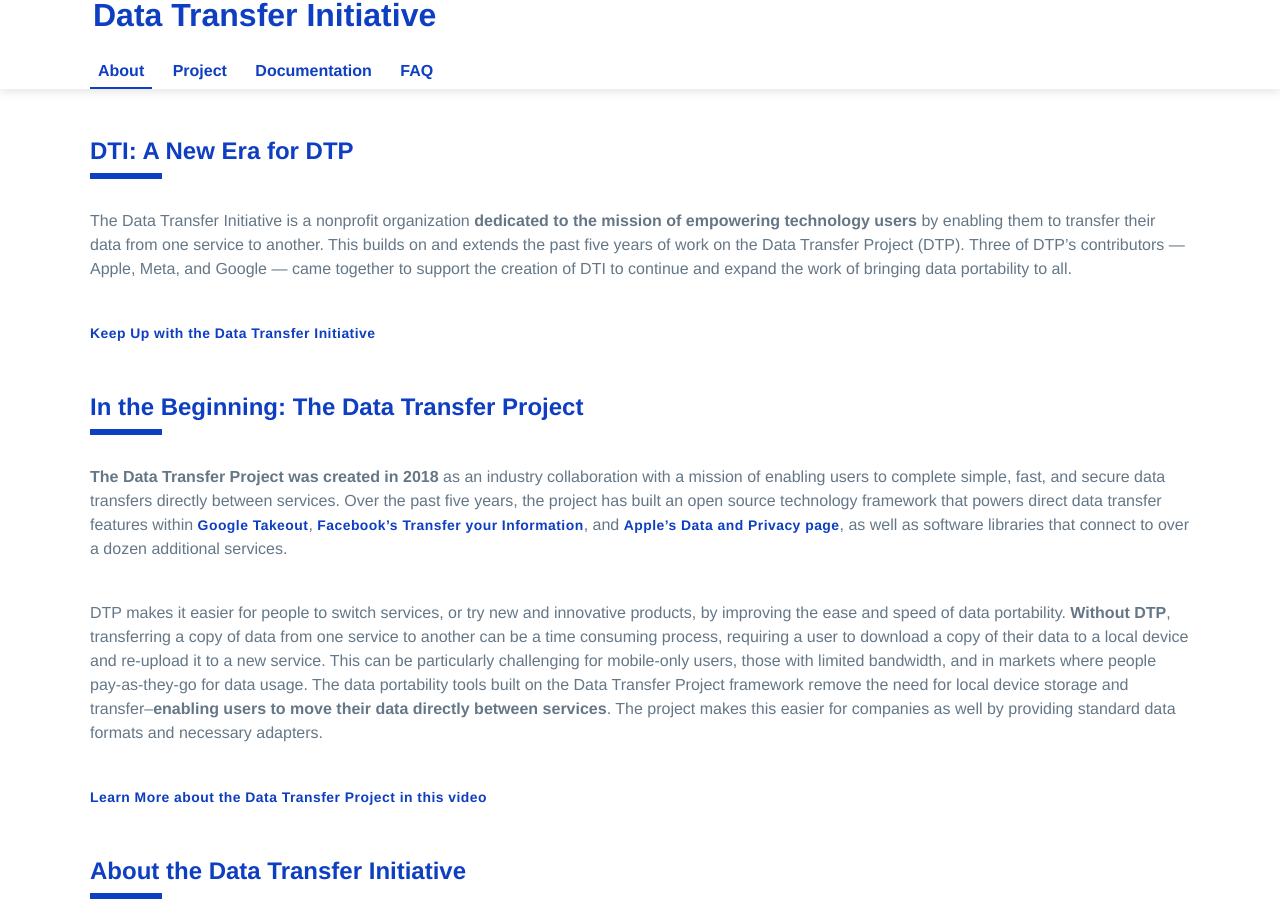
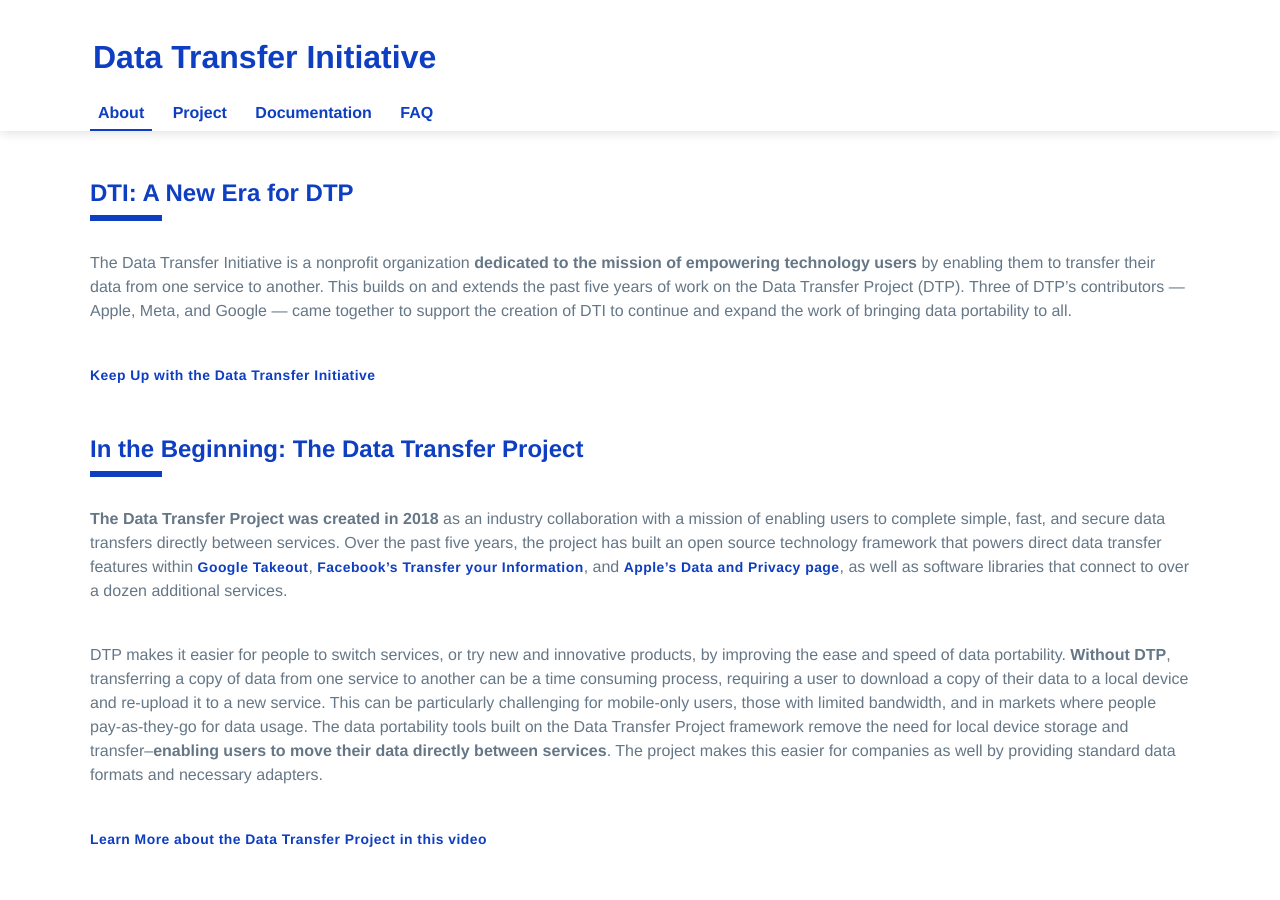
Before and after one commit to dtinit/dtinit.github.io, a Jekyll site: the page built from index.md, in a window 1280 px wide and 900 px high. Built offline with Jekyll 4.4.1, drawn with Linux system fonts in a browser that asks for light colours; our own code applies the rules of GitHub Pages for plain Markdown files; comment, search, counter and statistics services are not loaded.

Commit message:
Update nav.html

```diff
--- a/_includes/nav.html
+++ b/_includes/nav.html
@@ -1,5 +1,5 @@
 <div class="header-wrapper">
-  <div id="logo-bar">
+  <div id="logo-bar" style="padding-top: 50px;">
       <a href="{{site.baseurl}}/" class="logo">
 <div class="logo-text" style="
 	font-size: 2rem;
```
